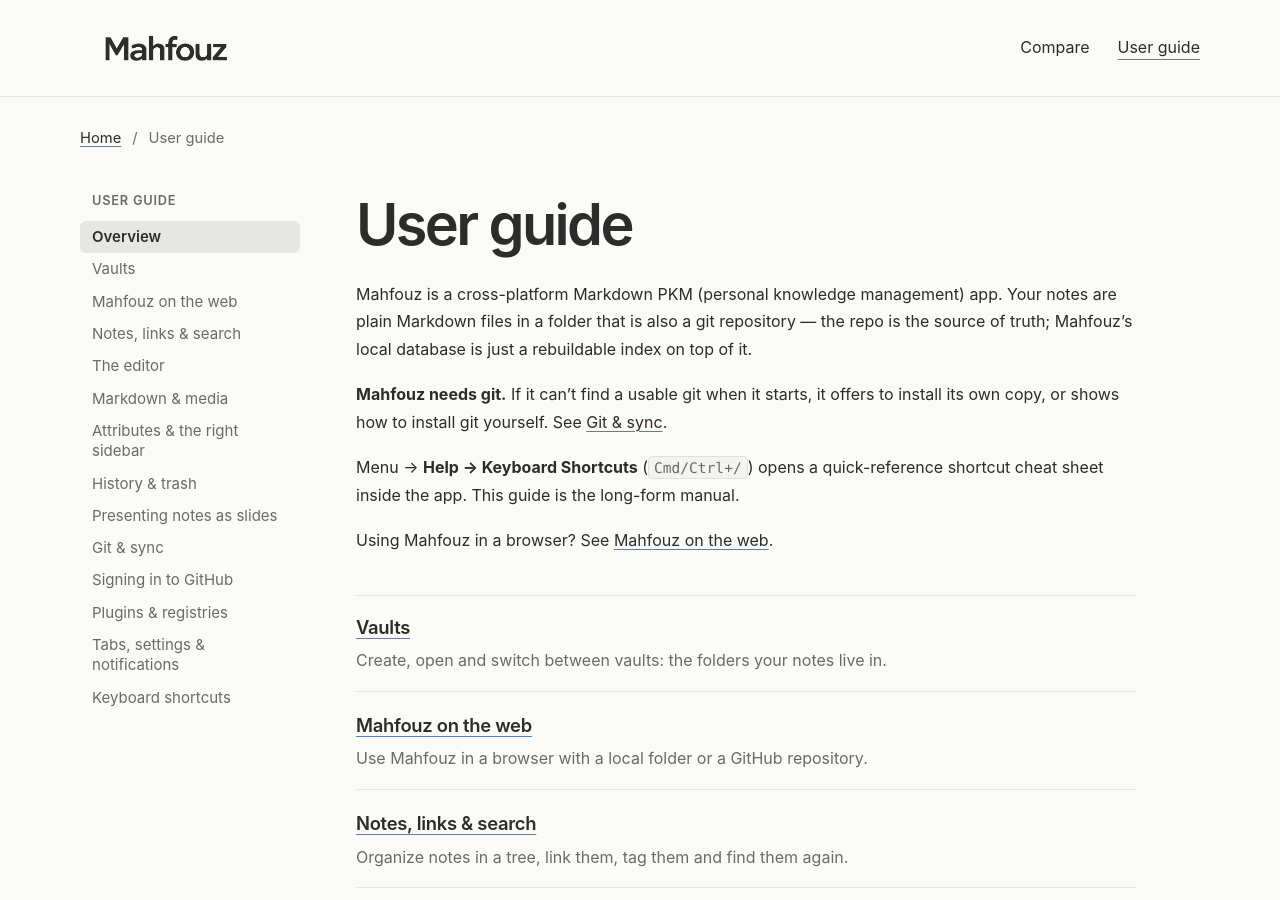
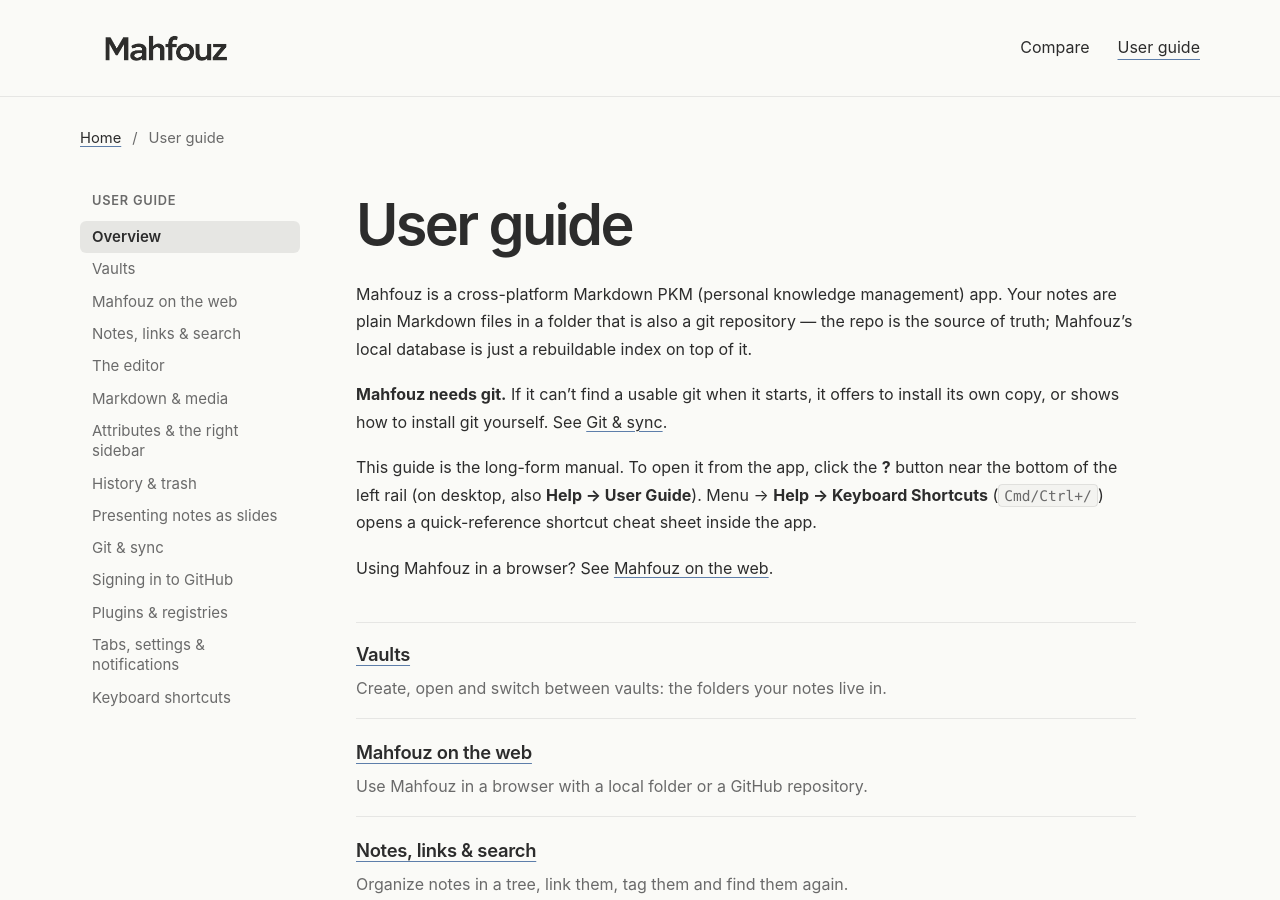
Before and after one commit to mahfouz-app/docs, a Jekyll site: the page built from guide/index.md, in a window 1280 px wide and 900 px high. Built offline with Jekyll 4.4.1, drawn with Linux system fonts in a browser that asks for light colours.

Commit message:
docs: the rail's ? button opens the user guide
Co-Authored-By: Claude Opus 5.5 <noreply@anthropic.com>

```diff
--- a/guide/index.md
+++ b/guide/index.md
@@ -14,8 +14,11 @@ just a rebuildable index on top of it.
 offers to install its own copy, or shows how to install git yourself. See
 [Git & sync](/guide/git/#git).
 
+This guide is the long-form manual. To open it from the app, click the **?**
+button near the bottom of the left rail (on desktop, also **Help → User
+Guide**).
 Menu → **Help → Keyboard Shortcuts** (`Cmd/Ctrl+/`) opens a quick-reference
-shortcut cheat sheet inside the app. This guide is the long-form manual.
+shortcut cheat sheet inside the app.
 
 Using Mahfouz in a browser? See [Mahfouz on the web](/guide/web/).
 
```
